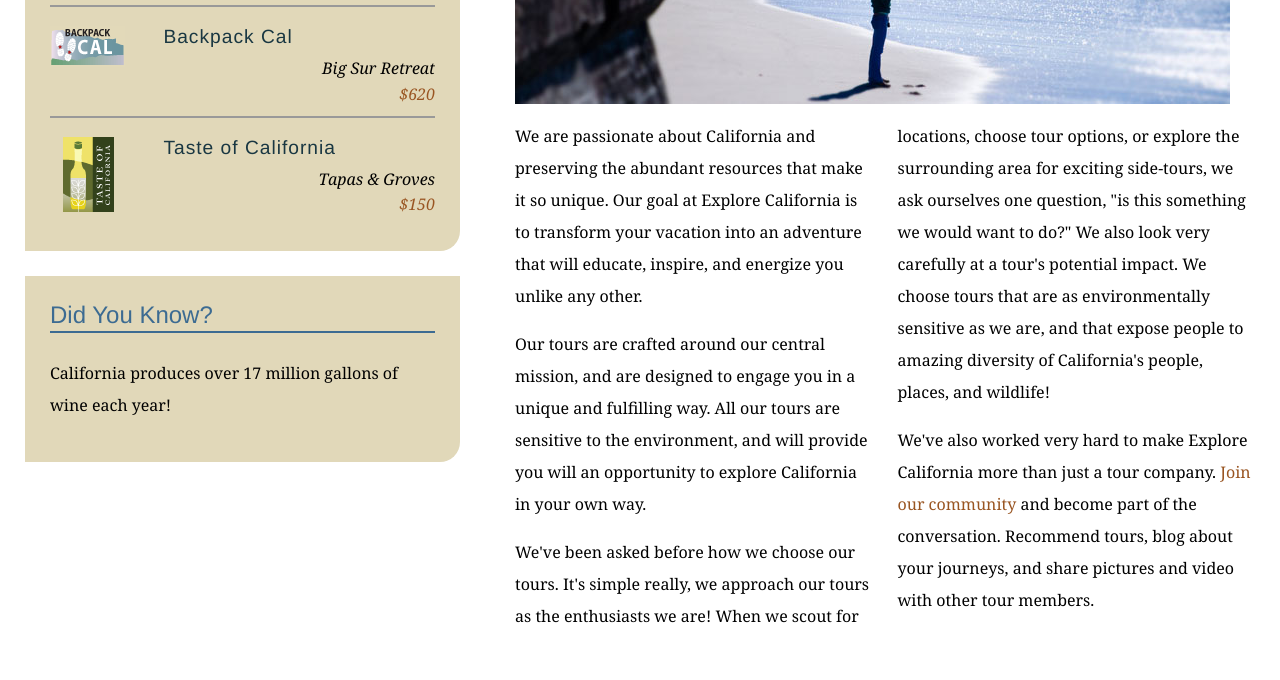
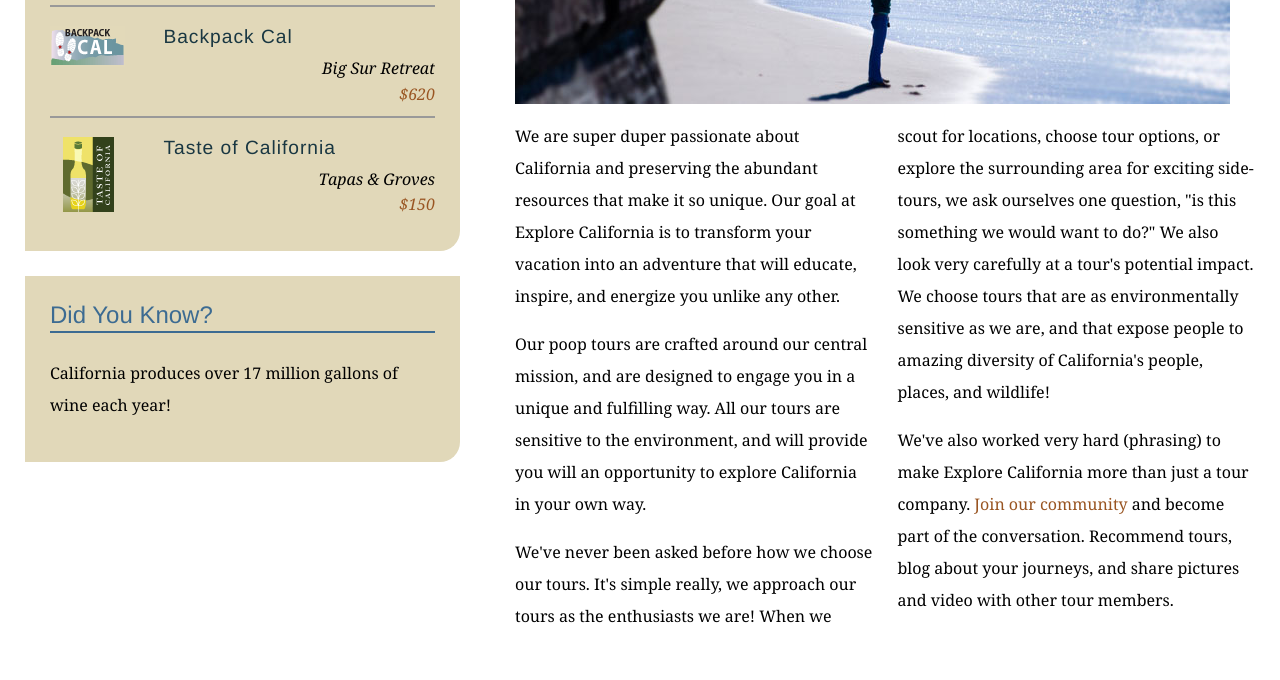
Before and after one commit to loopy3025/explore_california, a plain HTML site: page mission.html in a window 1280 px wide. Shown: the part 580-1260 px from the top of the page. Drawn offline with Linux system fonts and the light colour scheme.

Commit message:
Changed text

```diff
--- a/mission.html
+++ b/mission.html
@@ -62,10 +62,10 @@
           <h1>Who we are</h1>
           <img src="assets/images/mission_look.jpg" alt="Looking out at the Pacific" class="articleImage" />
           <div class="multiCol">
-            <p>We are passionate about California and preserving the abundant resources that make it so unique. Our goal at Explore California is to transform your vacation into an adventure that will educate, inspire, and energize you unlike any other.</p>
-            <p>Our tours are crafted around our central mission, and are designed to engage you in a unique and fulfilling way. All our tours are sensitive to the environment, and will provide you will an opportunity to explore California in your own way.</p>
-            <p>We've been asked before how we choose our tours. It's simple really, we approach our tours as the enthusiasts we are! When we scout for locations, choose tour options, or explore the surrounding area for exciting side-tours, we ask ourselves one question, &quot;is this something we would want to do?&quot; We also look very carefully at a tour's potential impact. We choose tours that are as environmentally sensitive as we are, and that expose people to amazing diversity of California's people, places, and wildlife!</p>
-            <p>We've also worked very hard to make Explore California more than just a tour company. <a href="explorers/join.html">Join our community</a> and become part of the conversation. Recommend tours, blog about your journeys, and share pictures and video with other tour members.</p>
+            <p>We are super duper passionate about California and preserving the abundant resources that make it so unique. Our goal at Explore California is to transform your vacation into an adventure that will educate, inspire, and energize you unlike any other.</p>
+            <p>Our poop tours are crafted around our central mission, and are designed to engage you in a unique and fulfilling way. All our tours are sensitive to the environment, and will provide you will an opportunity to explore California in your own way.</p>
+            <p>We've never been asked before how we choose our tours. It's simple really, we approach our tours as the enthusiasts we are! When we scout for locations, choose tour options, or explore the surrounding area for exciting side-tours, we ask ourselves one question, &quot;is this something we would want to do?&quot; We also look very carefully at a tour's potential impact. We choose tours that are as environmentally sensitive as we are, and that expose people to amazing diversity of California's people, places, and wildlife!</p>
+            <p>We've also worked very hard (phrasing) to make Explore California more than just a tour company. <a href="explorers/join.html">Join our community</a> and become part of the conversation. Recommend tours, blog about your journeys, and share pictures and video with other tour members.</p>
           </div>
         </div>
       </div>
```
